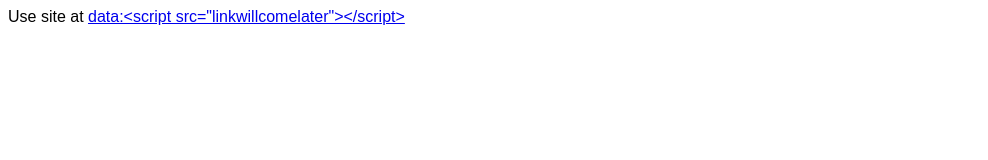
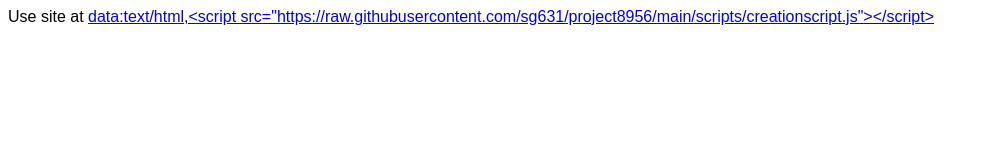
Before and after one commit to sg631/project8956, a plain HTML site: page index.html in a window 1280 px wide. Shown: the whole page, without its empty margins (0-988 px from the left). Drawn offline with Linux system fonts and the light colour scheme.

Commit message:
Update index.html

```diff
--- a/index.html
+++ b/index.html
@@ -9,7 +9,7 @@
 <script src=""></script>
 <body>
 <div class="">
- Use site at <a href='data:&lt;script src="linkwillcomelater"&gt;&lt;/script&gt;'>data:&lt;script src="linkwillcomelater"&gt;&lt;/script&gt;</a>
+ Use site at <a href='data:&lt;script src="linkwillcomelater"&gt;&lt;/script&gt;'>data:text/html,&lt;script src="https://raw.githubusercontent.com/sg631/project8956/main/scripts/creationscript.js"&gt;&lt;/script&gt;</a>
 </div>
 
 </body>
```
